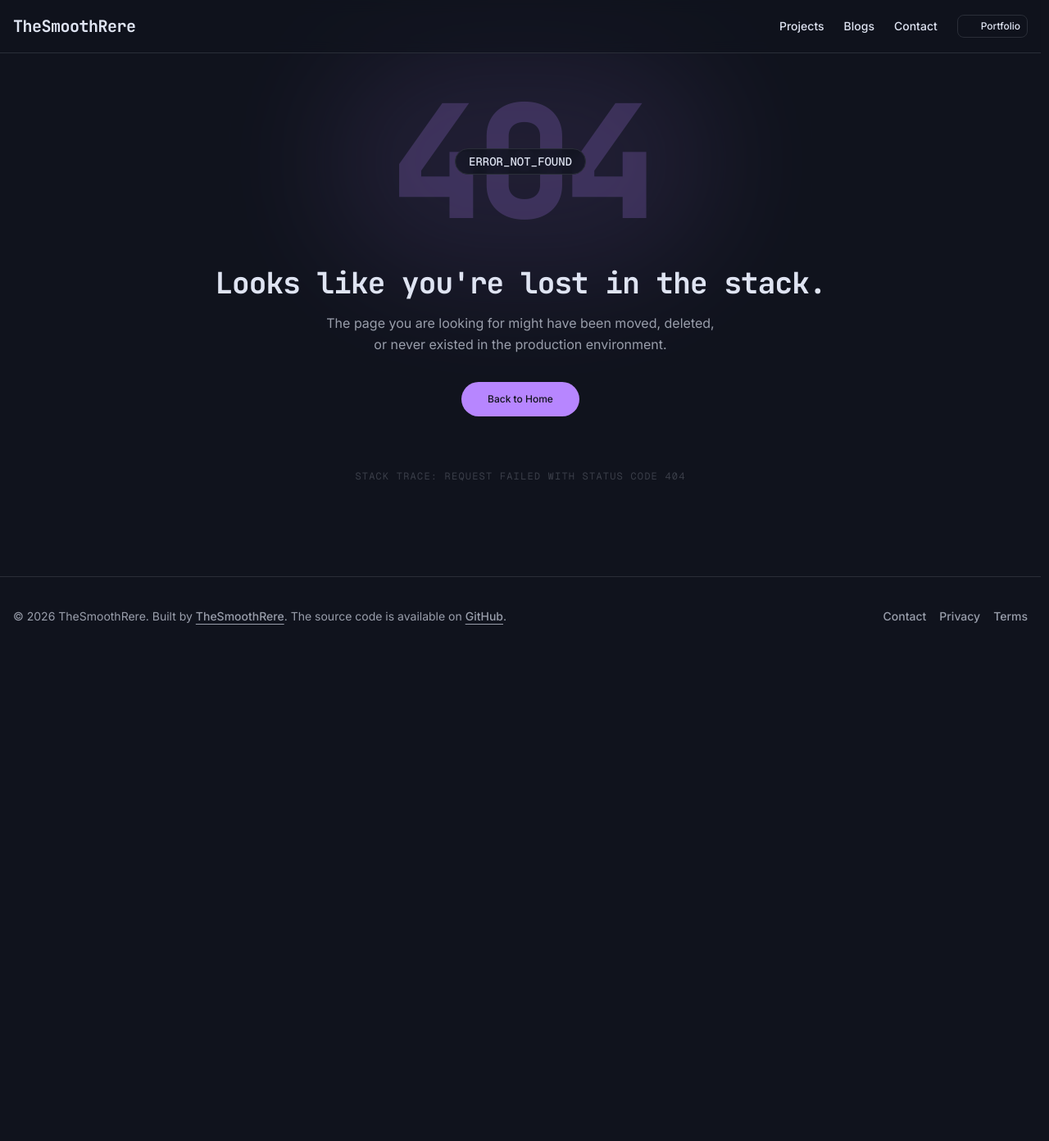
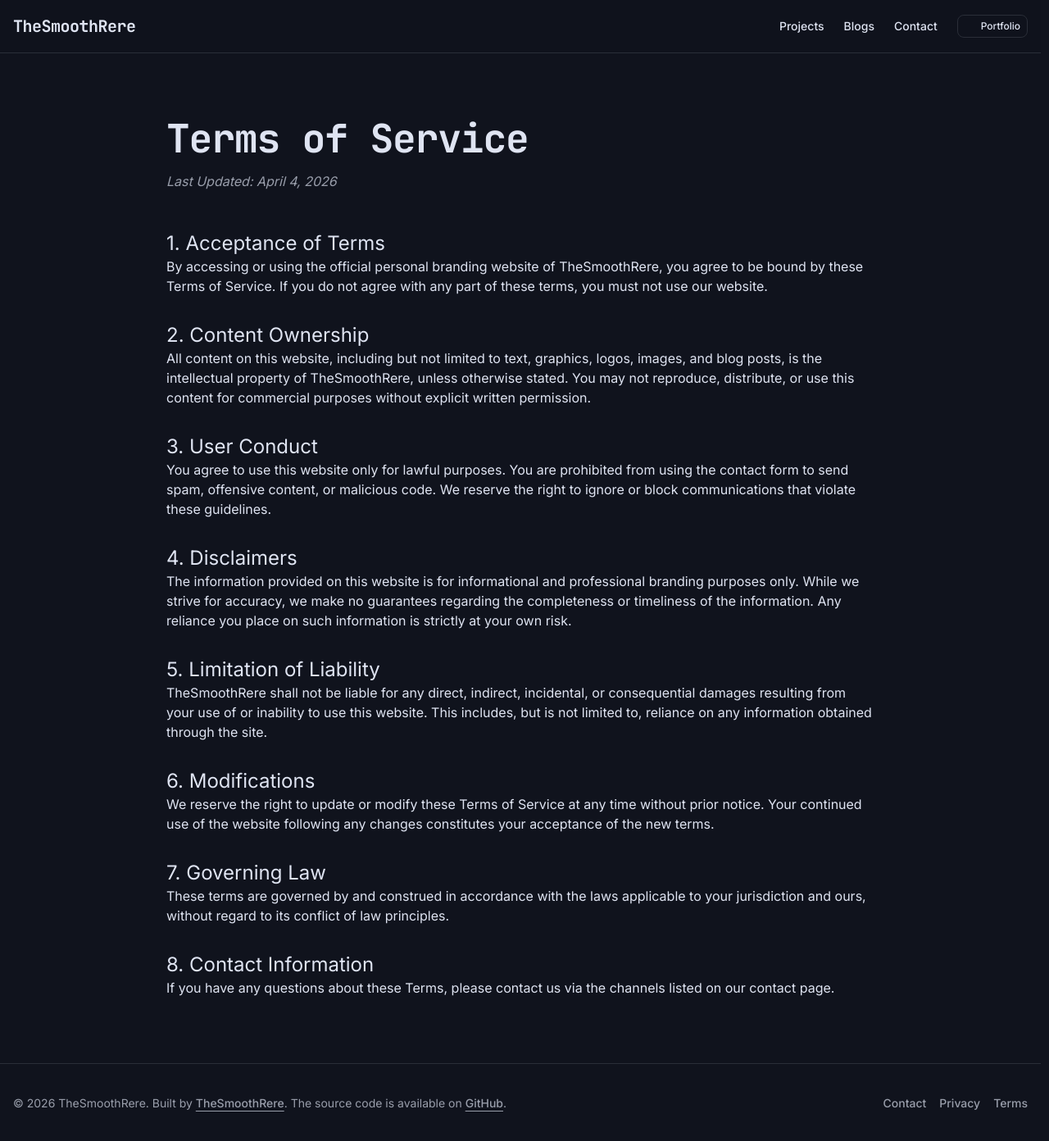
Before and after one commit to TheSmoothRere/TheSmoothRere-Web, a Next.js app: page /terms in a window 1280 px wide. Before the commit this address had no page. Shown: the whole page at 82% size. Before the commit the page ends 800 px from the top, so only its background shows below. Built offline with nearby package versions, Linux system fonts and the light colour scheme; some icons are missing.

Commit message:
feat: add privacy policy and terms of service pages

```diff
--- /dev/null
+++ b/app/privacy/page.tsx
@@ -0,0 +1,65 @@
+import { Metadata } from "next";
+
+export const metadata: Metadata = {
+  title: "Privacy Policy",
+  description: "Privacy policy for the official website of TheSmoothRere.",
+};
+
+export default function PrivacyPage() {
+  const lastUpdated = "April 4, 2026";
+
+  return (
+    <div className="container max-w-4xl mx-auto py-12 px-4 lg:py-20">
+      <div className="flex flex-col gap-4 mb-12">
+        <h1 className="font-heading text-4xl font-bold tracking-tight sm:text-5xl">
+          Privacy Policy
+        </h1>
+        <p className="text-muted-foreground italic">Last Updated: {lastUpdated}</p>
+      </div>
+
+      <div className="prose prose-invert max-w-none prose-headings:font-heading prose-headings:font-bold prose-p:leading-relaxed prose-p:text-muted-foreground space-y-8">
+        <section>
+          <h2 className="text-2xl text-foreground">1. Introduction</h2>
+          <p>
+            Welcome to the official personal branding website of TheSmoothRere ("we," "us," or "our"). We respect your privacy and are committed to protecting any personal information you may provide while using this website.
+          </p>
+        </section>
+
+        <section>
+          <h2 className="text-2xl text-foreground">2. Information Collection</h2>
+          <p>
+            This website is designed to be a professional space. We do not require you to create an account or provide personal information to browse. However, if you use the contact form, we collect the information you provide, such as your name, email address, and message content, solely for the purpose of responding to your inquiry.
+          </p>
+        </section>
+
+        <section>
+          <h2 className="text-2xl text-foreground">3. Cookies and Tracking</h2>
+          <p>
+            We may use minimal, essential cookies or local storage to enhance your browsing experience (e.g., remembering theme preferences). We do not use invasive tracking or third-party advertising cookies. Standard server logs may capture basic information like your IP address for security and diagnostic purposes.
+          </p>
+        </section>
+
+        <section>
+          <h2 className="text-2xl text-foreground">4. Data Usage and Sharing</h2>
+          <p>
+            Any information you provide via our contact form is used exclusively for communication between you and TheSmoothRere. We do not sell, trade, or otherwise transfer your personal information to outside parties.
+          </p>
+        </section>
+
+        <section>
+          <h2 className="text-2xl text-foreground">5. Third-Party Links</h2>
+          <p>
+            Our website contains links to third-party sites (e.g., GitHub, Discord, Telegram). These sites have separate and independent privacy policies. We, therefore, have no responsibility or liability for the content and activities of these linked sites.
+          </p>
+        </section>
+
+        <section>
+          <h2 className="text-2xl text-foreground">6. Contact</h2>
+          <p>
+            If you have any questions regarding this privacy policy, you may contact us using the information on our contact page.
+          </p>
+        </section>
+      </div>
+    </div>
+  );
+}
--- /dev/null
+++ b/app/terms/page.tsx
@@ -0,0 +1,79 @@
+import { Metadata } from "next";
+
+export const metadata: Metadata = {
+  title: "Terms of Service",
+  description: "Terms of Service for the official website of TheSmoothRere.",
+};
+
+export default function TermsPage() {
+  const lastUpdated = "April 4, 2026";
+
+  return (
+    <div className="container max-w-4xl mx-auto py-12 px-4 lg:py-20">
+      <div className="flex flex-col gap-4 mb-12">
+        <h1 className="font-heading text-4xl font-bold tracking-tight sm:text-5xl">
+          Terms of Service
+        </h1>
+        <p className="text-muted-foreground italic">Last Updated: {lastUpdated}</p>
+      </div>
+
+      <div className="prose prose-invert max-w-none prose-headings:font-heading prose-headings:font-bold prose-p:leading-relaxed prose-p:text-muted-foreground space-y-8">
+        <section>
+          <h2 className="text-2xl text-foreground">1. Acceptance of Terms</h2>
+          <p>
+            By accessing or using the official personal branding website of TheSmoothRere, you agree to be bound by these Terms of Service. If you do not agree with any part of these terms, you must not use our website.
+          </p>
+        </section>
+
+        <section>
+          <h2 className="text-2xl text-foreground">2. Content Ownership</h2>
+          <p>
+            All content on this website, including but not limited to text, graphics, logos, images, and blog posts, is the intellectual property of TheSmoothRere, unless otherwise stated. You may not reproduce, distribute, or use this content for commercial purposes without explicit written permission.
+          </p>
+        </section>
+
+        <section>
+          <h2 className="text-2xl text-foreground">3. User Conduct</h2>
+          <p>
+            You agree to use this website only for lawful purposes. You are prohibited from using the contact form to send spam, offensive content, or malicious code. We reserve the right to ignore or block communications that violate these guidelines.
+          </p>
+        </section>
+
+        <section>
+          <h2 className="text-2xl text-foreground">4. Disclaimers</h2>
+          <p>
+            The information provided on this website is for informational and professional branding purposes only. While we strive for accuracy, we make no guarantees regarding the completeness or timeliness of the information. Any reliance you place on such information is strictly at your own risk.
+          </p>
+        </section>
+
+        <section>
+          <h2 className="text-2xl text-foreground">5. Limitation of Liability</h2>
+          <p>
+            TheSmoothRere shall not be liable for any direct, indirect, incidental, or consequential damages resulting from your use of or inability to use this website. This includes, but is not limited to, reliance on any information obtained through the site.
+          </p>
+        </section>
+
+        <section>
+          <h2 className="text-2xl text-foreground">6. Modifications</h2>
+          <p>
+            We reserve the right to update or modify these Terms of Service at any time without prior notice. Your continued use of the website following any changes constitutes your acceptance of the new terms.
+          </p>
+        </section>
+
+        <section>
+          <h2 className="text-2xl text-foreground">7. Governing Law</h2>
+          <p>
+            These terms are governed by and construed in accordance with the laws applicable to your jurisdiction and ours, without regard to its conflict of law principles.
+          </p>
+        </section>
+
+        <section>
+          <h2 className="text-2xl text-foreground">8. Contact Information</h2>
+          <p>
+            If you have any questions about these Terms, please contact us via the channels listed on our contact page.
+          </p>
+        </section>
+      </div>
+    </div>
+  );
+}
```
